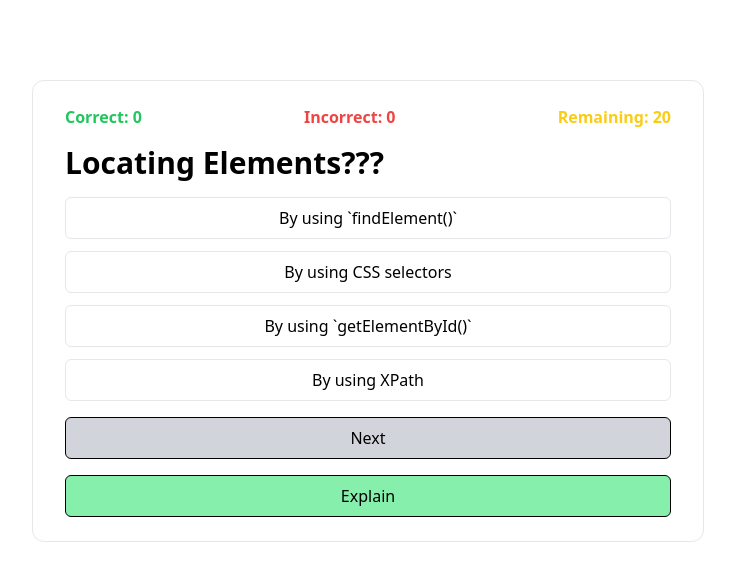
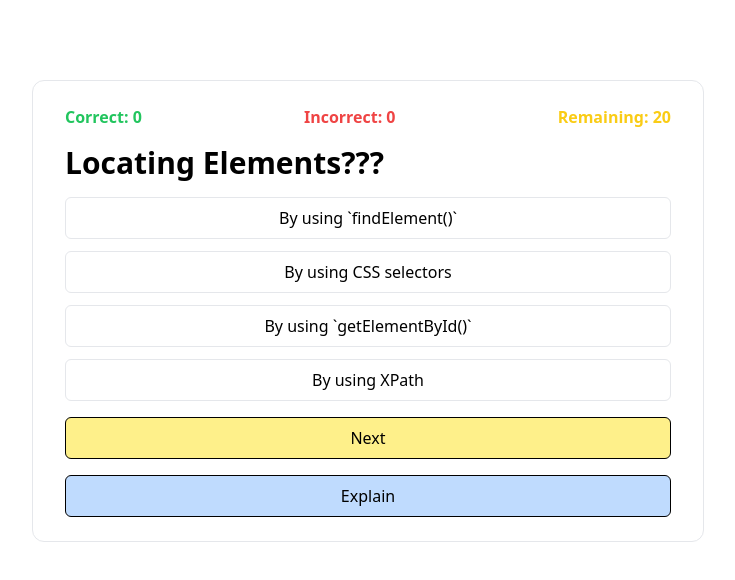
Before and after one commit to armanabbassii/GetBrieff, a React (Vite) app: page / in a window 1280 px wide. Shown: the top 580 px of the page, without its empty margins (272-1007 px from the left). Built offline with nearby package versions, Linux system fonts and the light colour scheme.

Commit message:
solved the counter issue

```diff
--- a/src/components/questionBox.JSX
+++ b/src/components/questionBox.JSX
@@ -9,16 +9,17 @@ function QuestionBox() {
   const { correctPercentage, correctAnswers, wrongAnswers } =
     useContext(QuizContext);
 
-  if (counter === 19) {
+  if (counter === 20) {
     return (
-      <div className="w-full border px-8 py-6 h-screen rounded-xl ">
-        finished
+      <div className="w-full border px-6 py-6 h-screen rounded-xl ">
+        Finishedss
         <div>Correct Answers: {correctPercentage.toFixed(2)}%</div>
       </div>
     );
   }
   return (
     <div className="w-full border px-8 py-6 rounded-xl">
+      {/* Question Counter */}
       <div className="flex justify-between items-center mb-4">
         <span className=" text-green-500 font-semibold">
           Correct: {correctAnswers}
@@ -47,9 +48,9 @@ function QuestionBox() {
       {/* NEXT Button */}
       <div className="flex justify-center mt-4">
         <button
-          className="border border-black w-full py-2 rounded-md bg-gray-300 text-black"
+          className="border border-black w-full py-2 rounded-md bg-yellow-200 text-black"
           onClick={() => {
-            if (counter < 19) setCounter((counter) => counter + 1);
+            if (counter < 20) setCounter((counter) => counter + 1);
           }}
         >
           Next
@@ -57,7 +58,7 @@ function QuestionBox() {
       </div>
       {/* Explain Button */}
       <div className="flex justify-center mt-4">
-        <button className="border border-black w-full py-2 rounded-md bg-green-300 text-black">
+        <button className="border border-black w-full py-2 rounded-md bg-blue-200 text-black">
           Explain
         </button>
       </div>
--- a/src/output.css
+++ b/src/output.css
@@ -622,19 +622,14 @@ video {
   border-color: rgb(0 0 0 / var(--tw-border-opacity));
 }
 
+.bg-blue-200 {
+  --tw-bg-opacity: 1;
+  background-color: rgb(191 219 254 / var(--tw-bg-opacity));
+}
+
 .bg-gray-200 {
   --tw-bg-opacity: 1;
   background-color: rgb(229 231 235 / var(--tw-bg-opacity));
-}
-
-.bg-gray-300 {
-  --tw-bg-opacity: 1;
-  background-color: rgb(209 213 219 / var(--tw-bg-opacity));
-}
-
-.bg-green-300 {
-  --tw-bg-opacity: 1;
-  background-color: rgb(134 239 172 / var(--tw-bg-opacity));
 }
 
 .bg-green-400 {
@@ -645,6 +640,16 @@ video {
 .bg-red-500 {
   --tw-bg-opacity: 1;
   background-color: rgb(239 68 68 / var(--tw-bg-opacity));
+}
+
+.bg-yellow-200 {
+  --tw-bg-opacity: 1;
+  background-color: rgb(254 240 138 / var(--tw-bg-opacity));
+}
+
+.px-6 {
+  padding-left: 1.5rem;
+  padding-right: 1.5rem;
 }
 
 .px-8 {
```
